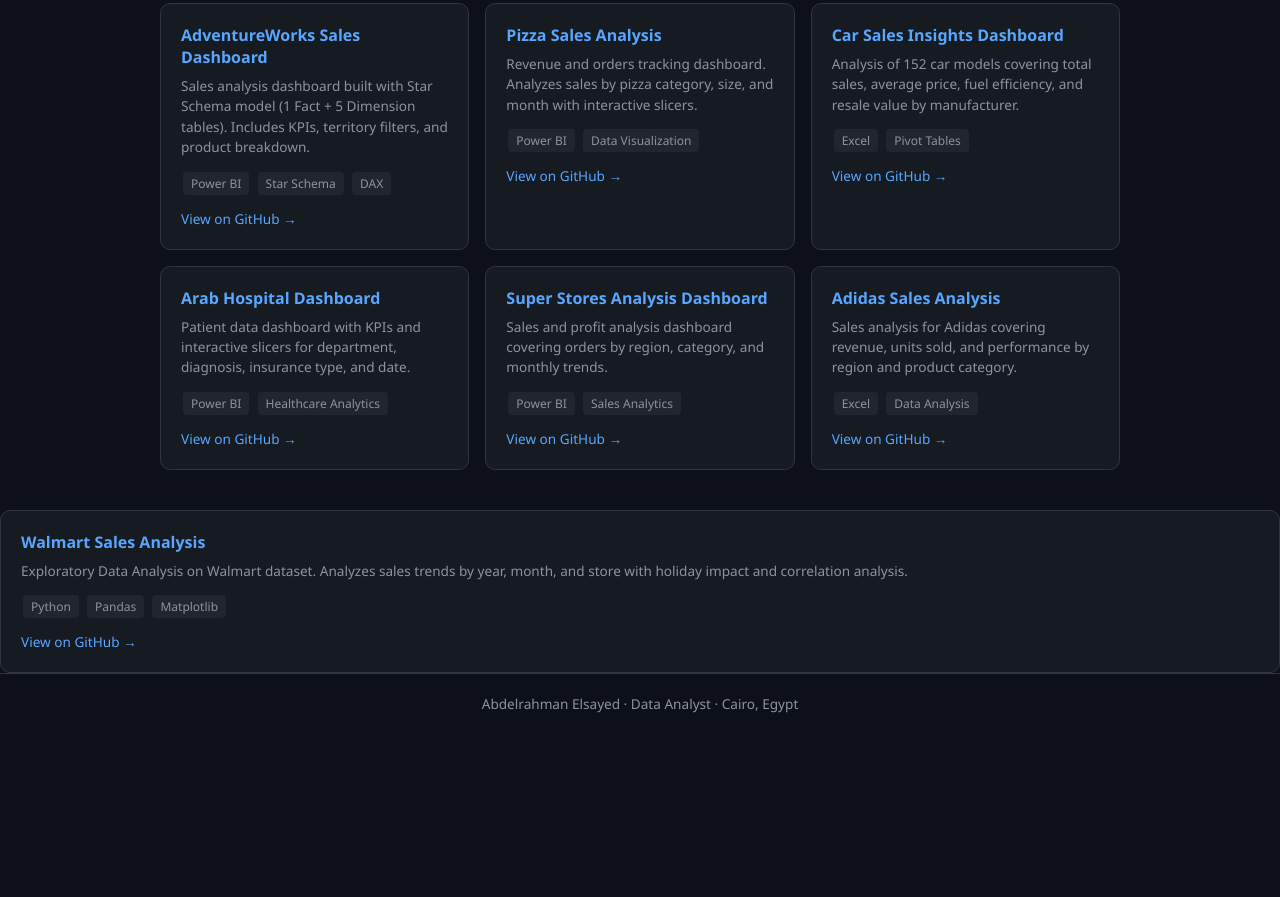
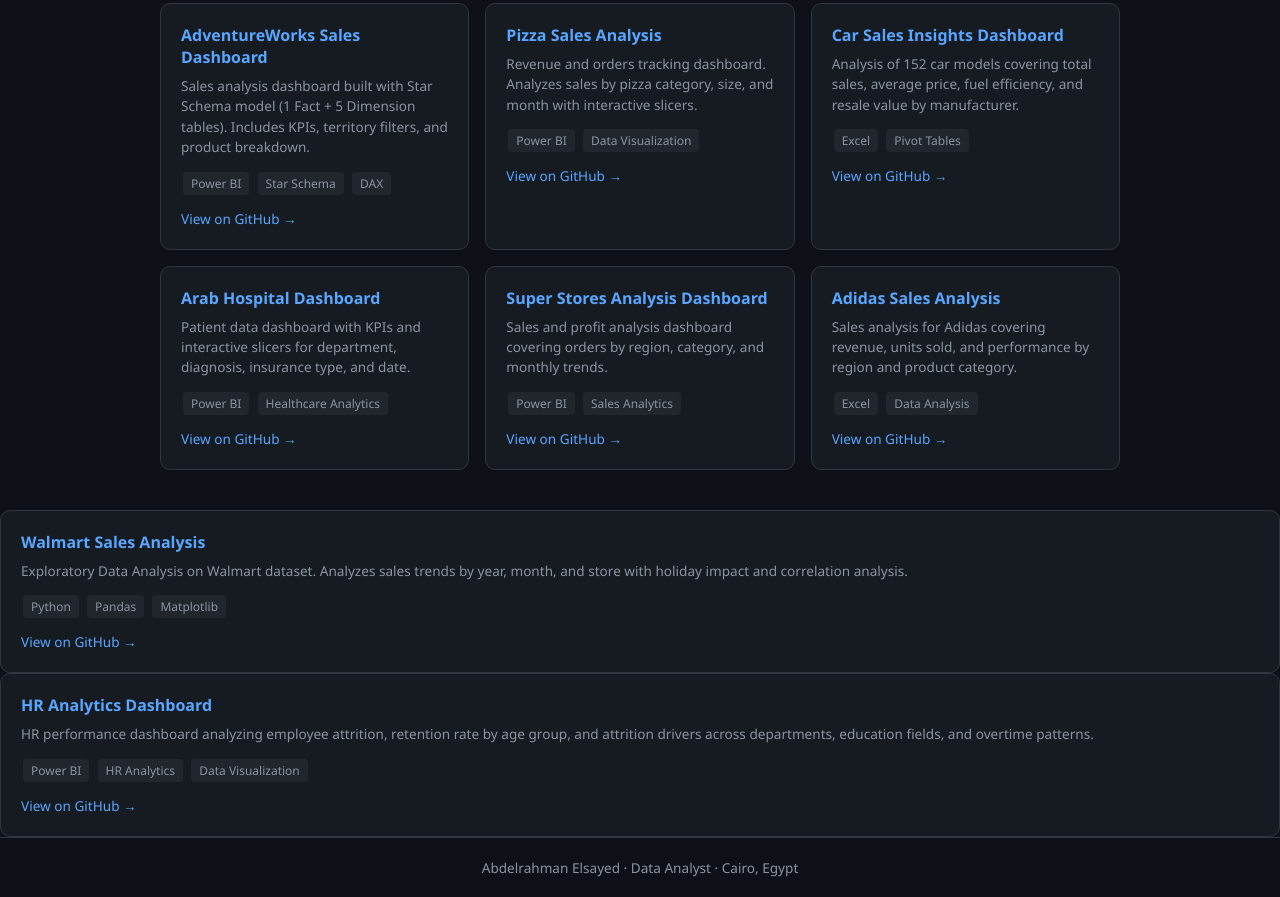
Before and after one commit to abdelrhamanelsayed830-a11y/abdelrhamanelsayed830-a11y.github.io, a plain HTML site: page index.html in a window 1280 px wide. Shown: the part 351-1248 px from the top of the page. Before the commit the page ends 1084 px from the top, so only its background shows below. Drawn offline with Linux system fonts and the light colour scheme.

Commit message:
Add HR Analytics Dashboard section to index.html

```diff
--- a/index.html
+++ b/index.html
@@ -116,6 +116,15 @@
     <a href="https://github.com/abdelrhamanelsayed830-a11y/walmart-sales-analysis" target="_blank">View on GitHub →</a>
 </div>
 
+  <div class="card">
+    <h3>HR Analytics Dashboard</h3>
+    <p>HR performance dashboard analyzing employee attrition, retention rate by age group, and attrition drivers across departments, education fields, and overtime patterns.</p>
+    <span class="tag">Power BI</span>
+    <span class="tag">HR Analytics</span>
+    <span class="tag">Data Visualization</span>
+    <br>
+    <a href="https://github.com/abdelrhamanelsayed830-a11y/HR-Analysis-Dashboard-PowerBI" target="_blank">View on GitHub →</a>
+</div>
 <footer>
   Abdelrahman Elsayed · Data Analyst · Cairo, Egypt
 </footer>
```
